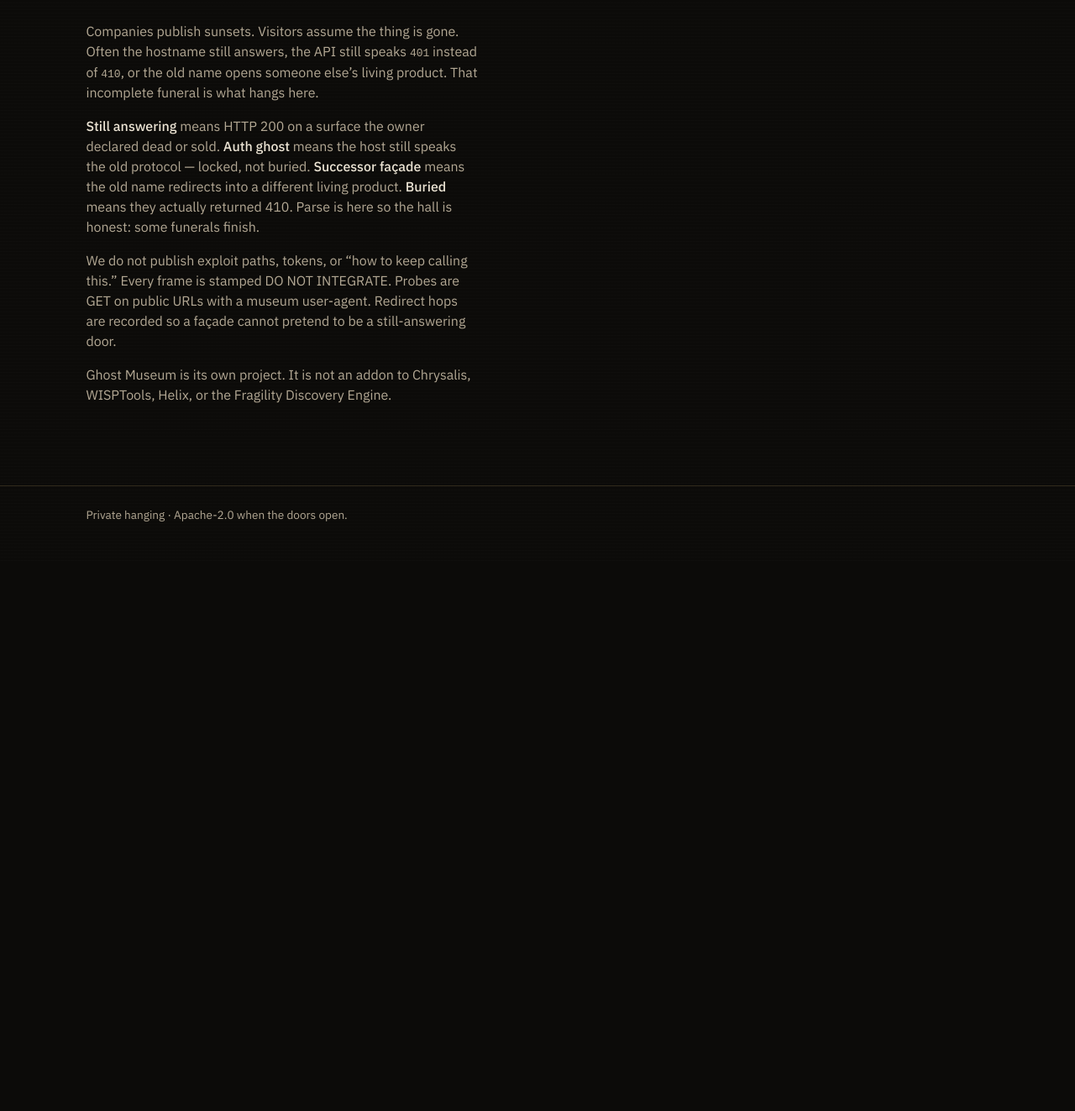
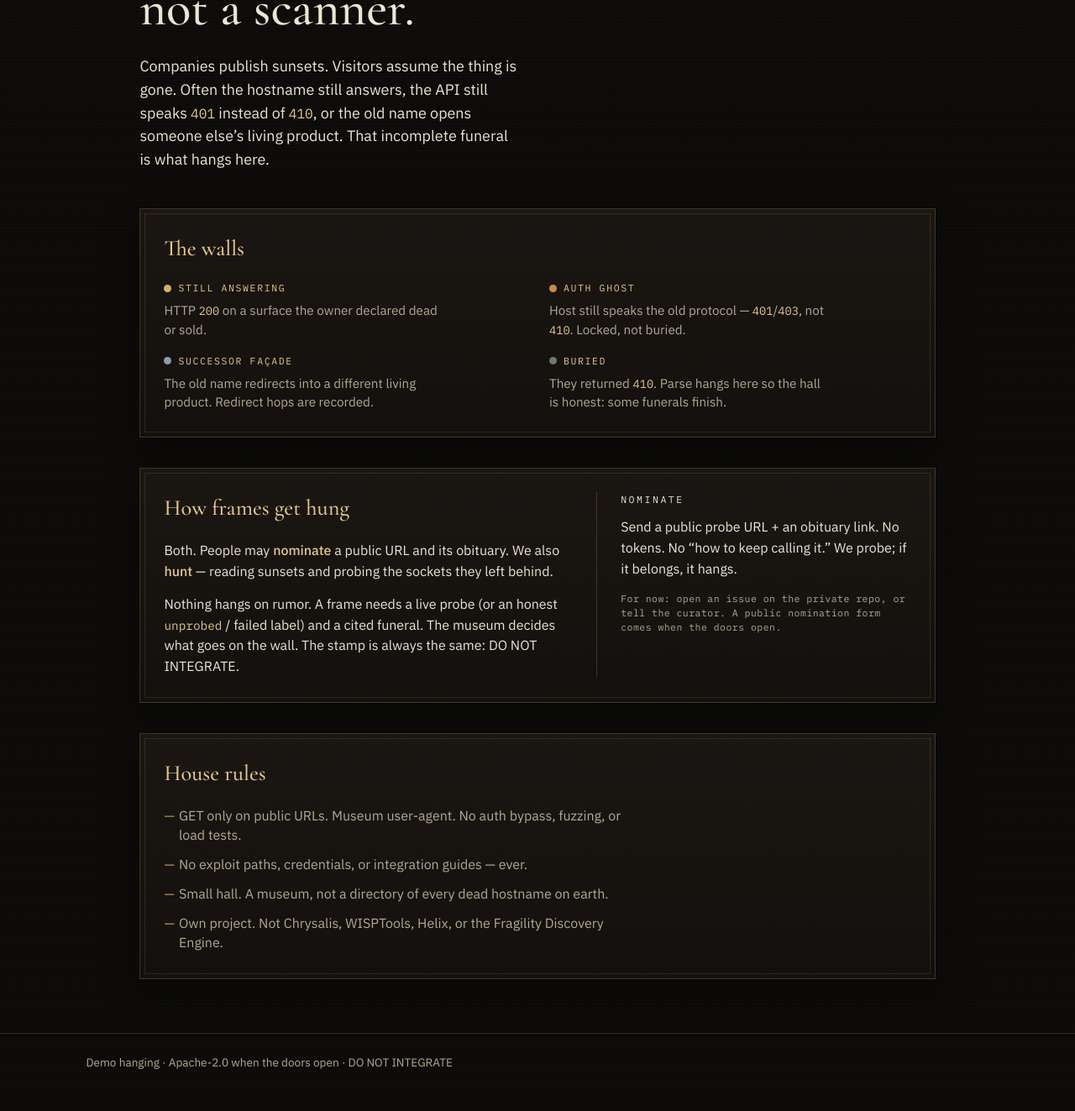
Before and after one commit to AgenticOp-io/ghost-museum, a website: page site/about.html in a window 1280 px wide. Shown: the part 251-1574 px from the top of the page at 84% size. Before the commit the page ends 922 px from the top, so only its background shows below. Drawn offline with nearby package versions, Linux system fonts and the light colour scheme.

Commit message:
Redesign the plaque and document nominate-or-hunt intake.
Break the wall of prose into framed sections, and make the curation gate explicit: offers welcome, probes required, museum decides.

```diff
--- a/site/about.html
+++ b/site/about.html
@@ -8,10 +8,10 @@
   <meta name="robots" content="noindex, nofollow" />
   <link rel="preconnect" href="https://fonts.googleapis.com" />
   <link rel="preconnect" href="https://fonts.gstatic.com" crossorigin />
-  <link href="https://fonts.googleapis.com/css2?family=Cormorant+Garamond:wght@500&amp;family=IBM+Plex+Mono:wght@400&amp;family=IBM+Plex+Sans:wght@400;500&amp;display=swap" rel="stylesheet" />
+  <link href="https://fonts.googleapis.com/css2?family=Cormorant+Garamond:ital,wght@0,500;0,600;1,500&amp;family=IBM+Plex+Mono:wght@400;500&amp;family=IBM+Plex+Sans:wght@400;500&amp;display=swap" rel="stylesheet" />
   <link rel="stylesheet" href="./museum.css" />
 </head>
-<body>
+<body class="gm-plaque-page">
   <header class="gm-top">
     <a class="gm-mark" href="./index.html">Ghost Museum</a>
     <nav class="gm-nav" aria-label="Museum">
@@ -19,14 +19,60 @@
       <a href="./about.html" aria-current="page">Plaque</a>
     </nav>
   </header>
-  <article class="gm-prose">
-    <p class="gm-kicker">What this is</p>
-    <h1>A museum, not a scanner.</h1>
-    <p>Companies publish sunsets. Visitors assume the thing is gone. Often the hostname still answers, the API still speaks <code>401</code> instead of <code>410</code>, or the old name opens someone else’s living product. That incomplete funeral is what hangs here.</p>
-    <p><strong>Still answering</strong> means HTTP 200 on a surface the owner declared dead or sold. <strong>Auth ghost</strong> means the host still speaks the old protocol — locked, not buried. <strong>Successor façade</strong> means the old name redirects into a different living product. <strong>Buried</strong> means they actually returned 410. Parse is here so the hall is honest: some funerals finish.</p>
-    <p>We do not publish exploit paths, tokens, or “how to keep calling this.” Every frame is stamped DO NOT INTEGRATE. Probes are GET on public URLs with a museum user-agent. Redirect hops are recorded so a façade cannot pretend to be a still-answering door.</p>
-    <p>Ghost Museum is its own project. It is not an addon to Chrysalis, WISPTools, Helix, or the Fragility Discovery Engine.</p>
-  </article>
-  <footer class="gm-footer">Private hanging · Apache-2.0 when the doors open.</footer>
+
+  <main class="gm-plaque">
+    <section class="gm-plaque-hero">
+      <p class="gm-kicker">Museum plaque</p>
+      <h1>A museum,<br />not a scanner.</h1>
+      <p class="gm-lede">Companies publish sunsets. Visitors assume the thing is gone. Often the hostname still answers, the API still speaks <code>401</code> instead of <code>410</code>, or the old name opens someone else’s living product. That incomplete funeral is what hangs here.</p>
+    </section>
+
+    <section class="gm-plaque-panel" aria-labelledby="walls-title">
+      <h2 id="walls-title">The walls</h2>
+      <dl class="gm-wall-defs">
+        <div>
+          <dt><i class="still" aria-hidden="true"></i> Still answering</dt>
+          <dd>HTTP <code>200</code> on a surface the owner declared dead or sold.</dd>
+        </div>
+        <div>
+          <dt><i class="auth" aria-hidden="true"></i> Auth ghost</dt>
+          <dd>Host still speaks the old protocol — <code>401</code>/<code>403</code>, not <code>410</code>. Locked, not buried.</dd>
+        </div>
+        <div>
+          <dt><i class="facade" aria-hidden="true"></i> Successor façade</dt>
+          <dd>The old name redirects into a different living product. Redirect hops are recorded.</dd>
+        </div>
+        <div>
+          <dt><i class="buried" aria-hidden="true"></i> Buried</dt>
+          <dd>They returned <code>410</code>. Parse hangs here so the hall is honest: some funerals finish.</dd>
+        </div>
+      </dl>
+    </section>
+
+    <section class="gm-plaque-panel gm-plaque-split" aria-labelledby="hang-title">
+      <div>
+        <h2 id="hang-title">How frames get hung</h2>
+        <p>Both. People may <strong>nominate</strong> a public URL and its obituary. We also <strong>hunt</strong> — reading sunsets and probing the sockets they left behind.</p>
+        <p>Nothing hangs on rumor. A frame needs a live probe (or an honest <code>unprobed</code> / failed label) and a cited funeral. The museum decides what goes on the wall. The stamp is always the same: DO NOT INTEGRATE.</p>
+      </div>
+      <aside class="gm-nominate" aria-label="Nominate">
+        <p class="gm-kicker">Nominate</p>
+        <p>Send a public probe URL + an obituary link. No tokens. No “how to keep calling it.” We probe; if it belongs, it hangs.</p>
+        <p class="gm-nominate-meta">For now: open an issue on the private repo, or tell the curator. A public nomination form comes when the doors open.</p>
+      </aside>
+    </section>
+
+    <section class="gm-plaque-panel" aria-labelledby="rules-title">
+      <h2 id="rules-title">House rules</h2>
+      <ul class="gm-rules">
+        <li>GET only on public URLs. Museum user-agent. No auth bypass, fuzzing, or load tests.</li>
+        <li>No exploit paths, credentials, or integration guides — ever.</li>
+        <li>Small hall. A museum, not a directory of every dead hostname on earth.</li>
+        <li>Own project. Not Chrysalis, WISPTools, Helix, or the Fragility Discovery Engine.</li>
+      </ul>
+    </section>
+  </main>
+
+  <footer class="gm-footer">Demo hanging · Apache-2.0 when the doors open · DO NOT INTEGRATE</footer>
 </body>
 </html>
--- a/site/museum.css
+++ b/site/museum.css
@@ -233,18 +233,163 @@ a:hover { color: #fff6dd; }
   color: var(--muted);
   font-size: 0.85rem;
 }
-.gm-prose {
-  padding: 48px 8vw 80px;
-  max-width: 42rem;
+
+/* —— Plaque —— */
+.gm-plaque-page .gm-footer { margin-top: auto; }
+.gm-plaque {
+  padding: 48px 8vw 64px;
+  max-width: 72rem;
+  margin: 0 auto;
   animation: gm-rise 0.8s ease both;
+  display: flex;
+  flex-direction: column;
+  gap: 36px;
 }
-.gm-prose h1 {
+.gm-plaque-hero {
+  max-width: 38rem;
+  padding-bottom: 8px;
+}
+.gm-plaque-hero h1 {
   font-family: "Cormorant Garamond", Georgia, serif;
   font-weight: 500;
-  font-size: 2.6rem;
+  font-size: clamp(2.4rem, 5.5vw, 3.8rem);
+  line-height: 1.08;
+  margin: 0 0 22px;
+  color: var(--ink);
 }
-.gm-prose p { color: var(--muted); }
-.gm-prose strong { color: var(--ink); font-weight: 500; }
+.gm-lede {
+  margin: 0;
+  color: var(--ink);
+  font-size: 1.12rem;
+  line-height: 1.55;
+  max-width: 42ch;
+}
+.gm-lede code,
+.gm-plaque code {
+  font-family: "IBM Plex Mono", ui-monospace, monospace;
+  font-size: 0.9em;
+  color: var(--gilt);
+}
+
+.gm-plaque-panel {
+  border: 1px solid rgba(184, 149, 90, 0.28);
+  background:
+    linear-gradient(180deg, rgba(28, 24, 20, 0.92), rgba(20, 17, 14, 0.88));
+  box-shadow: 0 0 0 1px rgba(0, 0, 0, 0.35), 0 18px 40px rgba(0, 0, 0, 0.35);
+  padding: 28px 28px 30px;
+  position: relative;
+}
+.gm-plaque-panel::before {
+  content: "";
+  position: absolute;
+  inset: 5px;
+  border: 1px solid rgba(228, 199, 138, 0.12);
+  pointer-events: none;
+}
+.gm-plaque-panel h2 {
+  font-family: "Cormorant Garamond", Georgia, serif;
+  font-weight: 500;
+  font-size: 1.65rem;
+  margin: 0 0 18px;
+  color: var(--gilt);
+}
+.gm-plaque-panel p {
+  color: var(--ink);
+  margin: 0 0 14px;
+  max-width: 54ch;
+  line-height: 1.55;
+}
+.gm-plaque-panel p:last-child { margin-bottom: 0; }
+.gm-plaque-panel strong { color: var(--gilt); font-weight: 500; }
+
+.gm-wall-defs {
+  margin: 0;
+  display: grid;
+  grid-template-columns: repeat(2, minmax(0, 1fr));
+  gap: 18px 28px;
+}
+.gm-wall-defs dt {
+  font-family: "IBM Plex Mono", ui-monospace, monospace;
+  font-size: 0.72rem;
+  letter-spacing: 0.14em;
+  text-transform: uppercase;
+  color: var(--gilt);
+  margin: 0 0 6px;
+  display: flex;
+  align-items: center;
+  gap: 8px;
+}
+.gm-wall-defs dt i {
+  width: 9px;
+  height: 9px;
+  border-radius: 50%;
+  display: inline-block;
+}
+.gm-wall-defs dt .still { background: var(--still); }
+.gm-wall-defs dt .auth { background: var(--auth); }
+.gm-wall-defs dt .facade { background: var(--facade); }
+.gm-wall-defs dt .buried { background: var(--buried); }
+.gm-wall-defs dd {
+  margin: 0;
+  color: var(--muted);
+  font-size: 0.95rem;
+  line-height: 1.45;
+  max-width: 36ch;
+}
+
+.gm-plaque-split {
+  display: grid;
+  grid-template-columns: minmax(0, 1.3fr) minmax(0, 1fr);
+  gap: 28px;
+  align-items: stretch;
+}
+.gm-nominate {
+  border-left: 1px solid rgba(184, 149, 90, 0.28);
+  padding-left: 28px;
+}
+.gm-nominate .gm-kicker { margin-bottom: 12px; }
+.gm-nominate-meta {
+  font-family: "IBM Plex Mono", ui-monospace, monospace;
+  font-size: 0.72rem;
+  letter-spacing: 0.04em;
+  color: var(--muted) !important;
+  line-height: 1.5 !important;
+}
+
+.gm-rules {
+  margin: 0;
+  padding: 0;
+  list-style: none;
+  display: grid;
+  gap: 12px;
+  max-width: 58ch;
+}
+.gm-rules li {
+  color: var(--muted);
+  padding-left: 1.1rem;
+  position: relative;
+  line-height: 1.45;
+}
+.gm-rules li::before {
+  content: "—";
+  position: absolute;
+  left: 0;
+  color: var(--frame);
+}
+
+@media (max-width: 820px) {
+  .gm-wall-defs,
+  .gm-plaque-split {
+    grid-template-columns: 1fr;
+  }
+  .gm-nominate {
+    border-left: none;
+    border-top: 1px solid rgba(184, 149, 90, 0.28);
+    padding-left: 0;
+    padding-top: 22px;
+  }
+  .gm-plaque-panel { padding: 22px 20px 24px; }
+}
 
 @keyframes gm-fade {
   from { opacity: 0; }
@@ -264,7 +409,7 @@ a:hover { color: #fff6dd; }
 }
 
 @media (prefers-reduced-motion: reduce) {
-  .gm-top, .gm-hero, .gm-legend, .gm-prose,
+  .gm-top, .gm-hero, .gm-legend, .gm-plaque,
   .gm-hall.is-hung .gm-frame, .gm-hall.is-hung .gm-stamp {
     animation: none;
     opacity: 1;
```
Also changed, not shown: docs/NOMINATIONS.md (added, +30 -0 lines).
